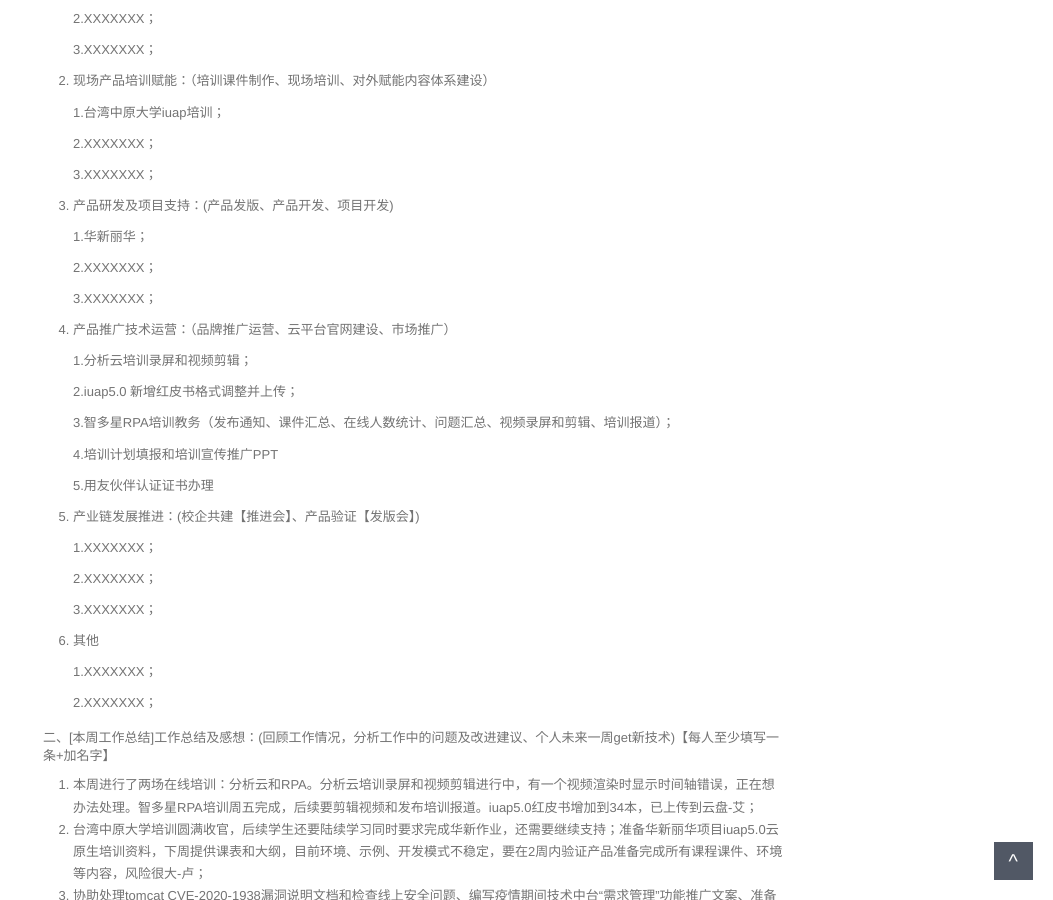
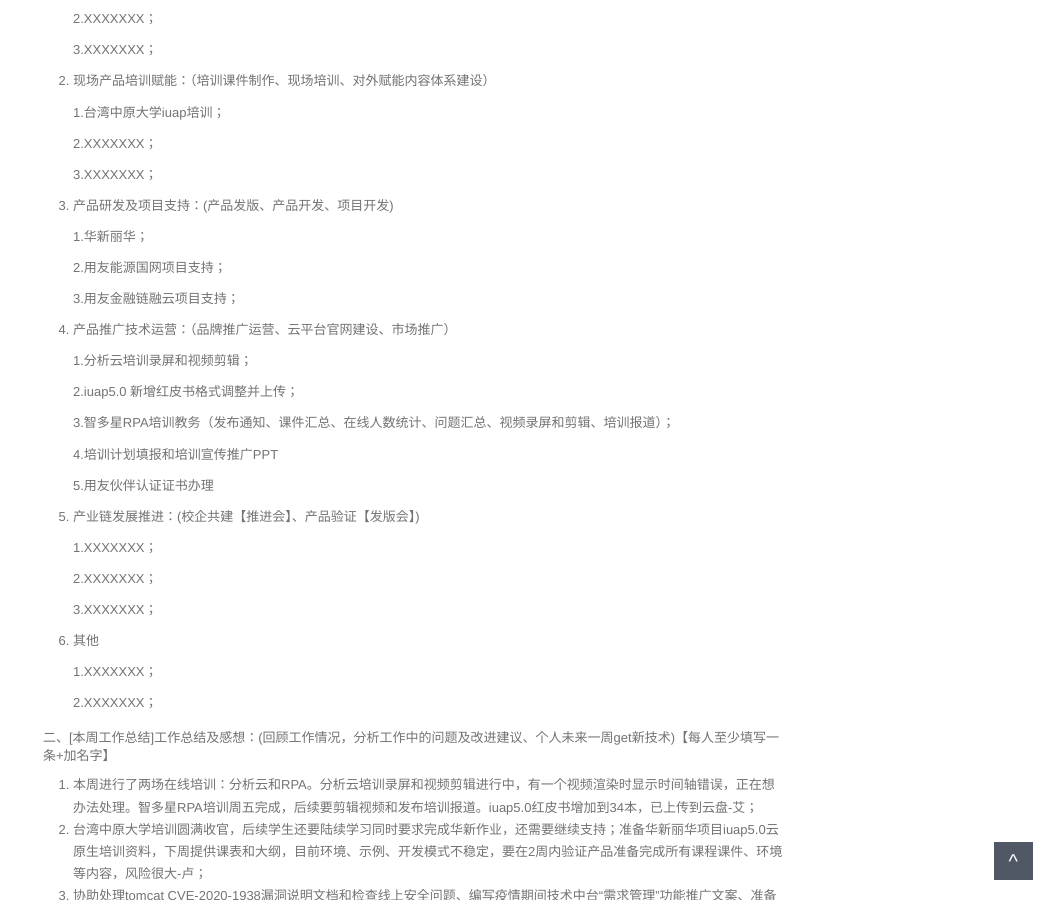
Before and after one commit to walllFlower/blog, a Jekyll site: the page built from 2020-02-28-day_report.md, in a window 1280 px wide and 900 px high, scrolled down 590 px. Shown: the whole window, without its empty margins (227-1280 px from the left). Built offline with Jekyll 4.4.1, drawn with Linux system fonts in a browser that asks for light colours; comment, search, counter and statistics services are not loaded.

Commit message:
Update 2020-02-28-day_report.md

```diff
--- a/2020-02-28-day_report.md
+++ b/2020-02-28-day_report.md
@@ -44,9 +44,9 @@ categories: 技术运营工作周报
 
     1.华新丽华；
 
-    2.XXXXXXX；
+    2.用友能源国网项目支持；
 
-    3.XXXXXXX；
+    3.用友金融链融云项目支持；
 
 4. 产品推广技术运营：（品牌推广运营、云平台官网建设、市场推广）
 
```
